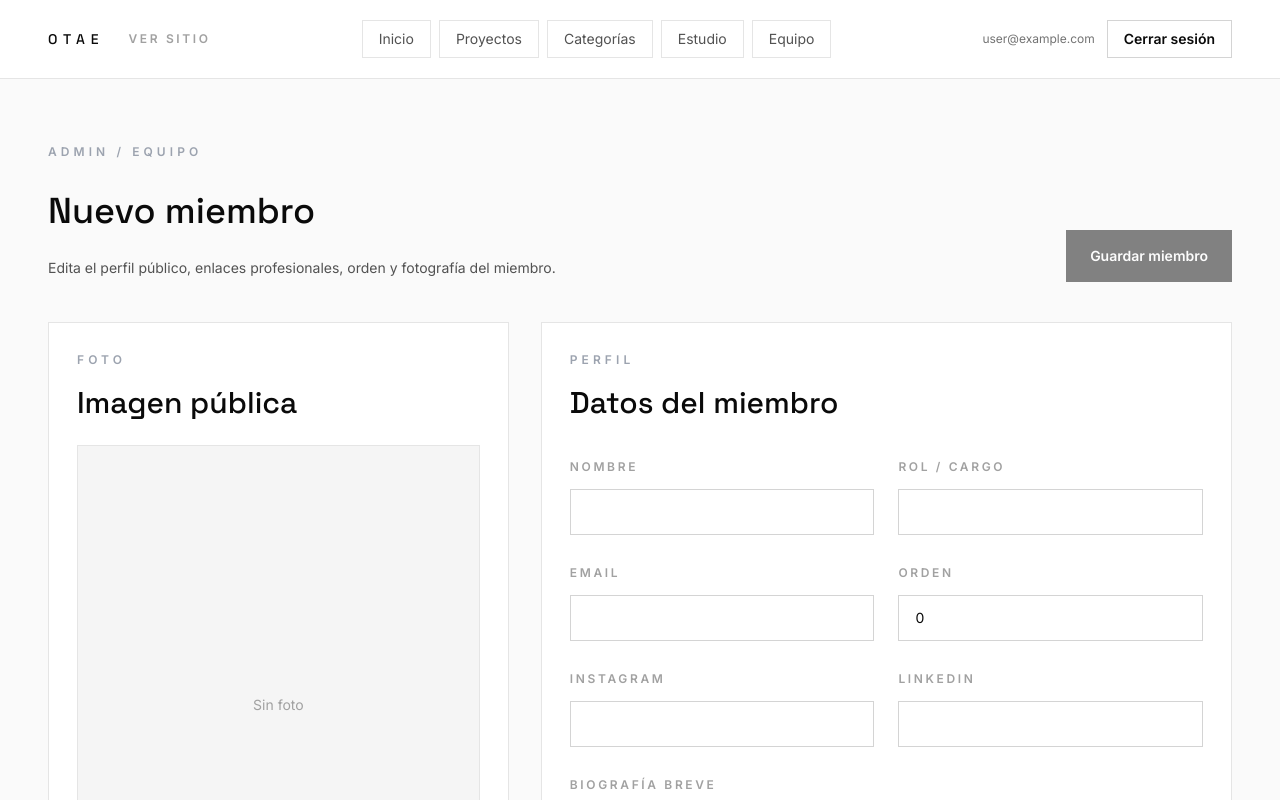
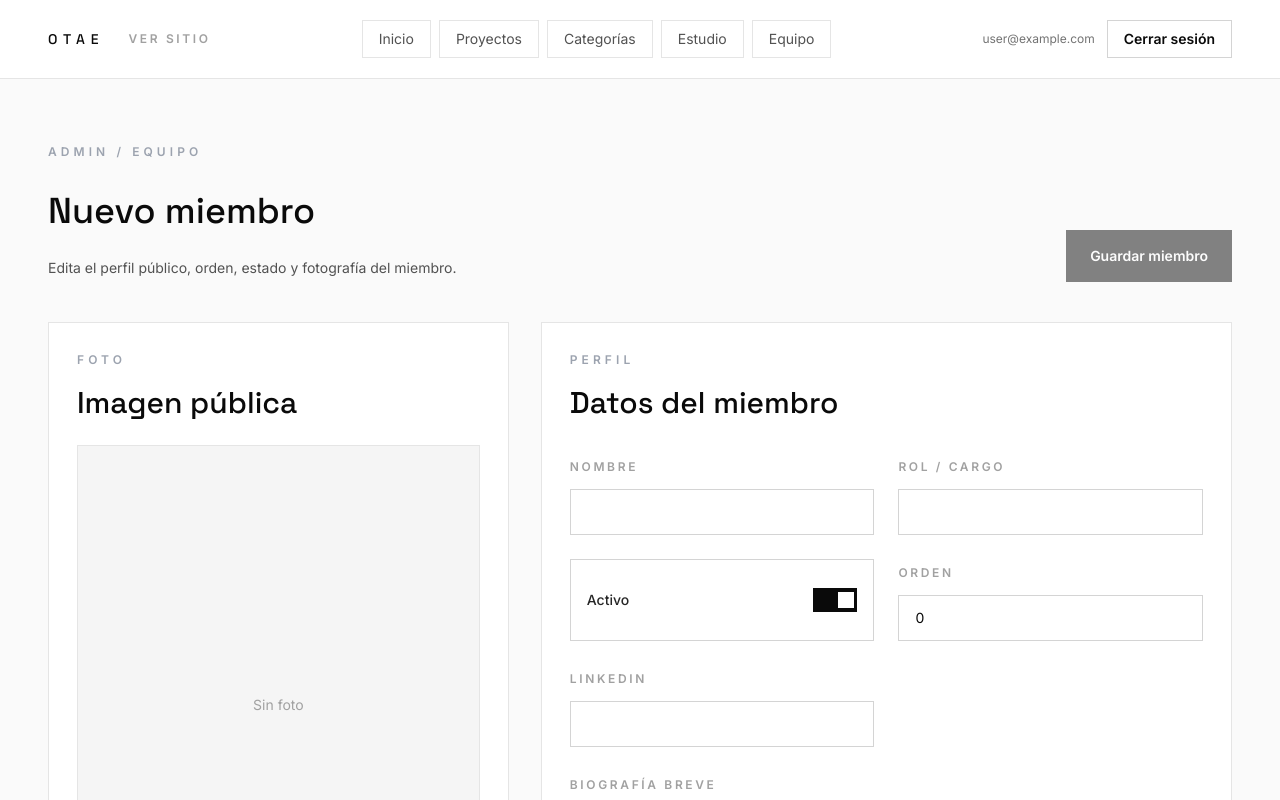
Before and after one commit to Josoxd01/otae-portfolio, a Next.js app: page /admin/team/new in a window 1280 px wide. Shown: the top 800 px of the page. Built offline with nearby package versions, Linux system fonts and the light colour scheme; no server answers; sample sign-in values are in the browser's storage.

Commit message:
Refine team member form fields

```diff
--- a/src/components/admin/AdminTeamMemberFormClient.tsx
+++ b/src/components/admin/AdminTeamMemberFormClient.tsx
@@ -136,7 +136,7 @@ export function AdminTeamMemberFormClient({ memberId }: AdminTeamMemberFormClien
               {title}
             </h1>
             <p className="mt-5 max-w-2xl text-sm leading-7 text-neutral-600">
-              Edita el perfil público, enlaces profesionales, orden y fotografía del miembro.
+              Edita el perfil público, orden, estado y fotografía del miembro.
             </p>
           </div>
           <button
@@ -208,21 +208,15 @@ export function AdminTeamMemberFormClient({ memberId }: AdminTeamMemberFormClien
                   value={member.role ?? ""}
                   onChange={(value) => updateField("role", value)}
                 />
-                <TextField
-                  label="Email"
-                  type="email"
-                  value={member.email ?? ""}
-                  onChange={(value) => updateField("email", value)}
+                <SwitchField
+                  checked={member.isActive}
+                  label="Activo"
+                  onChange={(value) => updateField("isActive", value)}
                 />
                 <NumberField
                   label="Orden"
                   value={member.sortOrder}
                   onChange={(value) => updateField("sortOrder", value ?? 0)}
-                />
-                <TextField
-                  label="Instagram"
-                  value={member.instagramUrl ?? ""}
-                  onChange={(value) => updateField("instagramUrl", value)}
                 />
                 <TextField
                   label="LinkedIn"
@@ -238,11 +232,6 @@ export function AdminTeamMemberFormClient({ memberId }: AdminTeamMemberFormClien
                     onChange={(event) => updateField("bio", event.target.value)}
                   />
                 </label>
-                <SwitchField
-                  checked={member.isActive}
-                  label="Activo"
-                  onChange={(value) => updateField("isActive", value)}
-                />
               </div>
             </section>
           </div>
```
